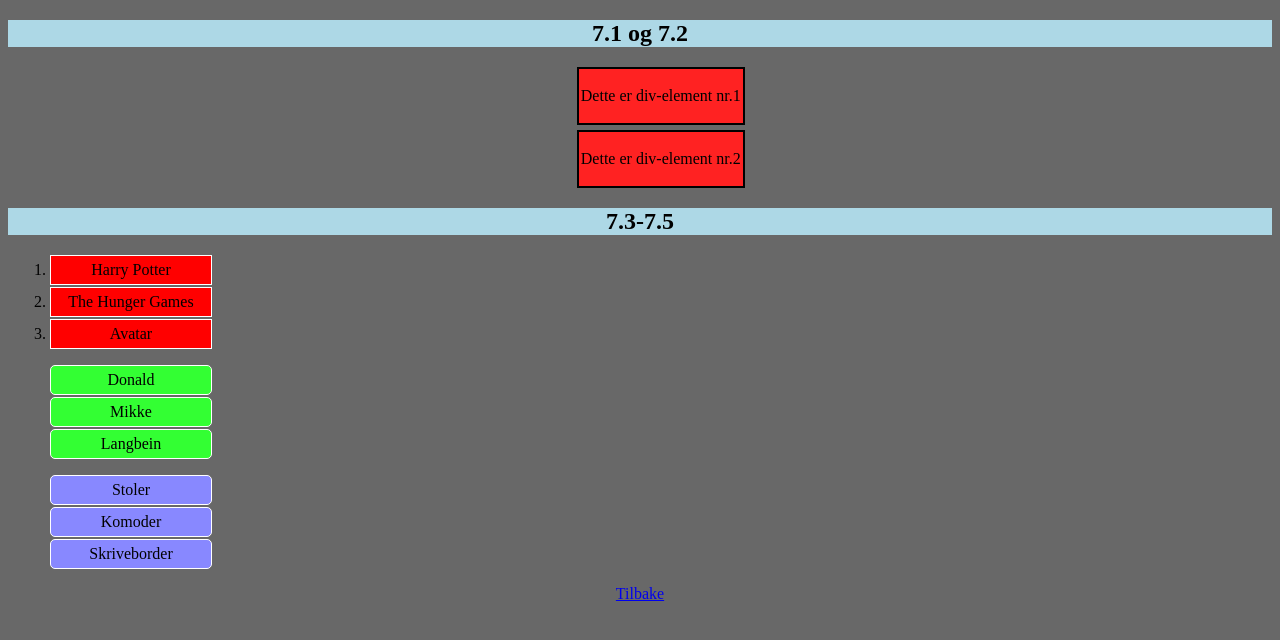
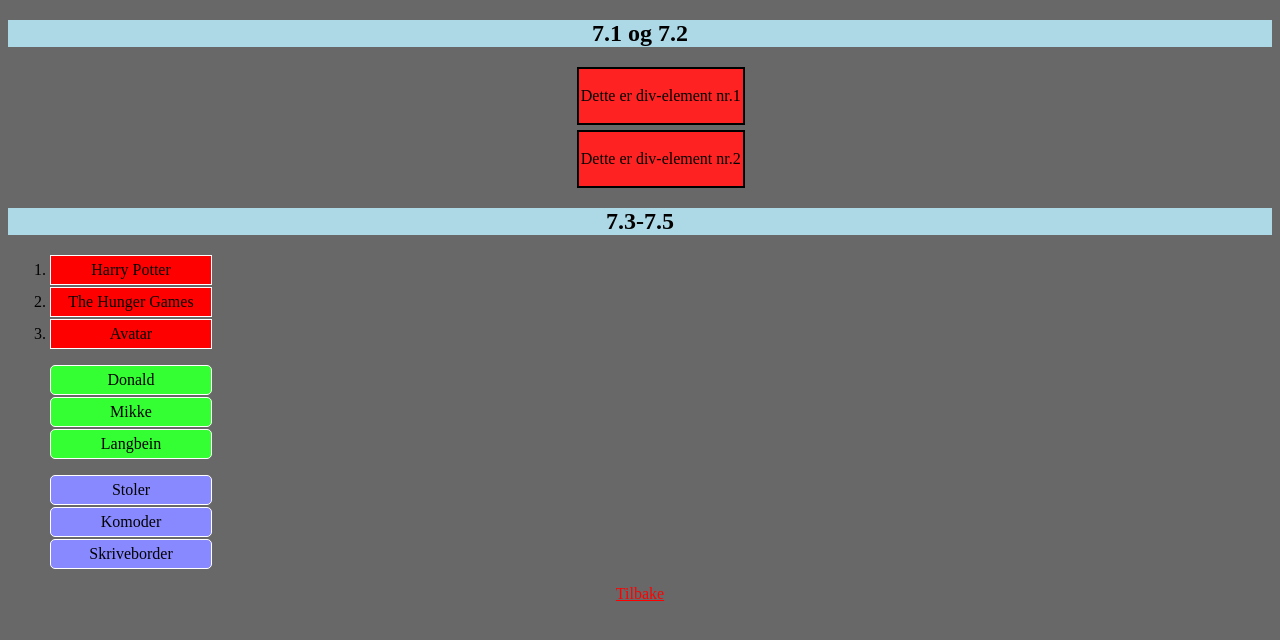
Before and after one commit to elppe/Uke_44, a plain HTML site: page 7.1-7.5/index.html in a window 1280 px wide. Drawn offline with Linux system fonts and the light colour scheme.

Commit message:
Fikset farge på tilbake linken

```diff
--- a/7.1-7.5/styles.css
+++ b/7.1-7.5/styles.css
@@ -39,3 +39,6 @@ ul.nystil li {
 div.back {
 	text-align: center;
 }
+div.back a {
+	color: red;
+}
```
